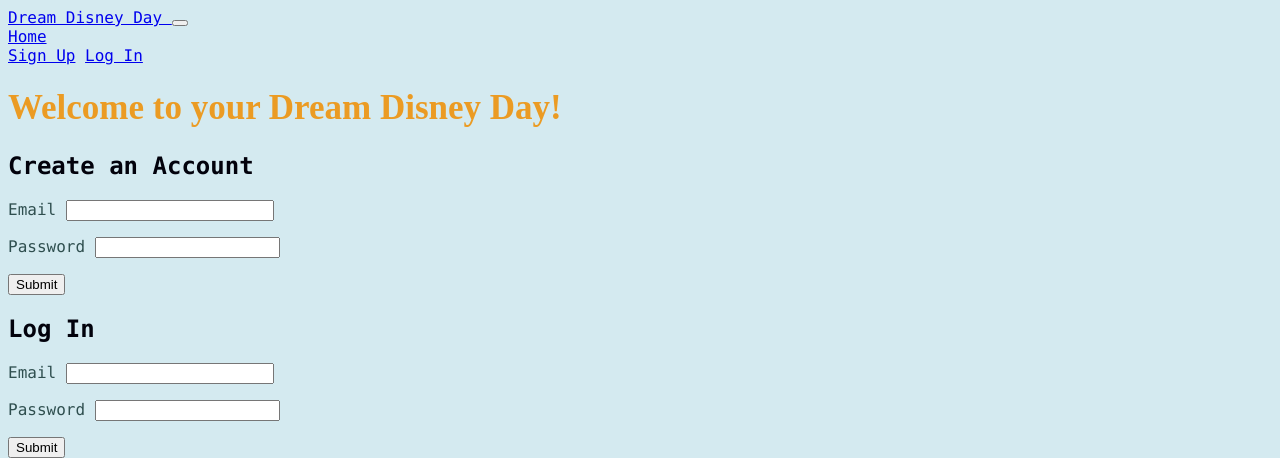
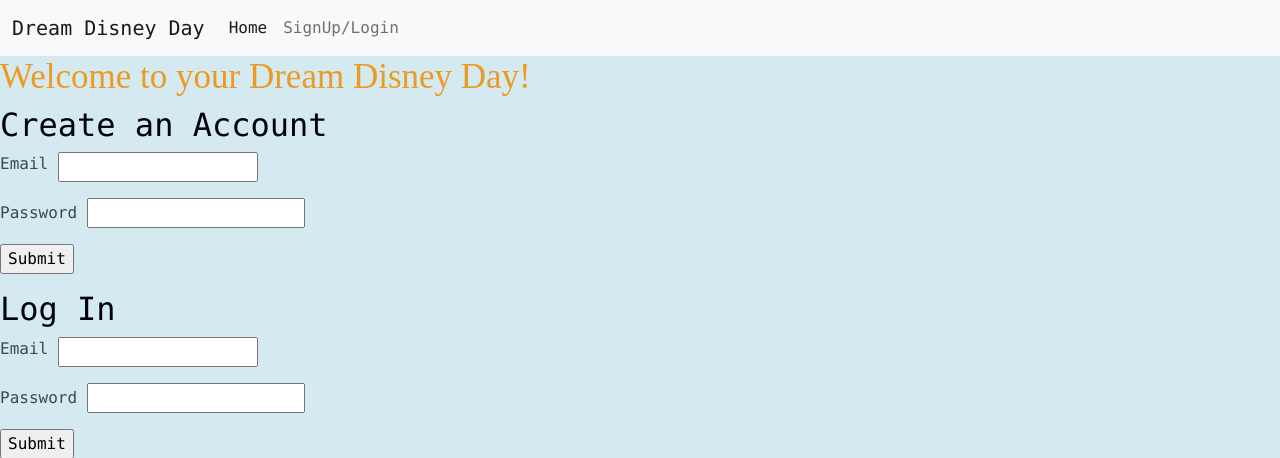
Before and after one commit to jessicalynn1/project, a Flask app: page / in a window 1280 px wide. Shown: the top 458 px of the page. Run offline with Flask 2, Linux system fonts and the light colour scheme.

Commit message:
Mid Day 3/5/2022

```diff
--- a/server.py
+++ b/server.py
@@ -230,10 +230,31 @@ def user_profile():
         ride_id_list.append(ride_id)
 
     ride_name = Ride.query.filter(Ride.id.in_(ride_id_list)).all()
-    ride_category = Category.query.join(RideCategory).all()
+    # ride_category = Category.query.join(RideCategory).filter(ride_name).all()
+    # print("Ride name below")
+    # print(ride_name)
+    # print("Ride category below")
+    # print(ride_category)
+    # ride_category = (f"""select name from categories""")
+    # category_results = db.session.execute(ride_category)
+    # print(category_results)
 
-    return render_template("user_profile.html", saved_result=saved_result, ride_name=ride_name, ride_category=ride_category)
-    #will need to render new route based on reply
+    for ride in ride_name:
+        ride_id = ride.id
+
+    ride_category_objects = RideCategory.query.filter(RideCategory.ride_id == ride_id).all()
+    category_object = Category.query.get(ride_category_objects.ride_id)
+
+    # for each_rco in ride_category_objects:
+    #     category_object = Category.query.get(each_rco.category_id)
+
+
+    category_name = Category.query.filter(Category.id == category_object.id).all()
+
+
+    return render_template("user_profile.html", saved_result=saved_result,
+            ride_name=ride_name, category_name=category_name)
+
 
 
 if __name__ == "__main__":
--- a/templates/base.html
+++ b/templates/base.html
@@ -2,6 +2,13 @@
 <!doctype html>
 <html lang="en">
 <head>
+  <!-- CSS only -->
+  <link href="https://cdn.jsdelivr.net/npm/bootstrap@5.1.3/dist/css/bootstrap.min.css" rel="stylesheet"
+  integrity="sha384-1BmE4kWBq78iYhFldvKuhfTAU6auU8tT94WrHftjDbrCEXSU1oBoqyl2QvZ6jIW3" crossorigin="anonymous">
+<!-- JavaScript Bundle with Popper -->
+  <script src="https://cdn.jsdelivr.net/npm/bootstrap@5.1.3/dist/js/bootstrap.bundle.min.js"
+  integrity="sha384-ka7Sk0Gln4gmtz2MlQnikT1wXgYsOg+OMhuP+IlRH9sENBO0LRn5q+8nbTov4+1p" crossorigin="anonymous"></script>
+
   <meta charset="utf-8">
   <meta name="viewport" content="width=device-width">
 
@@ -26,14 +33,18 @@
           <a class="nav-link" href="/form">Create New</a>
           {% endif %}
 
-    <div class="nabar-nav justify-content-end">
-        {% if "pkey" in session %}
-          <a class="nav-link" href="/logout">Log Out</a>
-        {% else %}
-            <a class="nav-link" href="/" data-bs-toggle="modal" data-bs-target="#modal-sign-up">Sign Up</a>
-            <a class="nav-link" href="/" data-bs-toggle="modal" data-bs-target="#modal-login">Log In</a>
-      {% endif %}
-    </div>
+    <div class="navbar-nav justify-content-end">
+      {% if "pkey" in session %}
+        <li class="nav-item">
+          <a class="nav-link mr-auto" href="/logout">Log Out</a>
+        </li>
+          {% else %}
+          <li class="nav-item">
+            <a class="nav-link mr-auto" href="/" data-bs-toggle="modal" data-bs-target="#modal-sign-up">SignUp/Login</a>
+            </li>
+            {% endif %}
+
+      </div>
   </div>
   </div>
 </div>
```
Also changed, not shown: templates/user_profile.html (+19 -8 lines).
